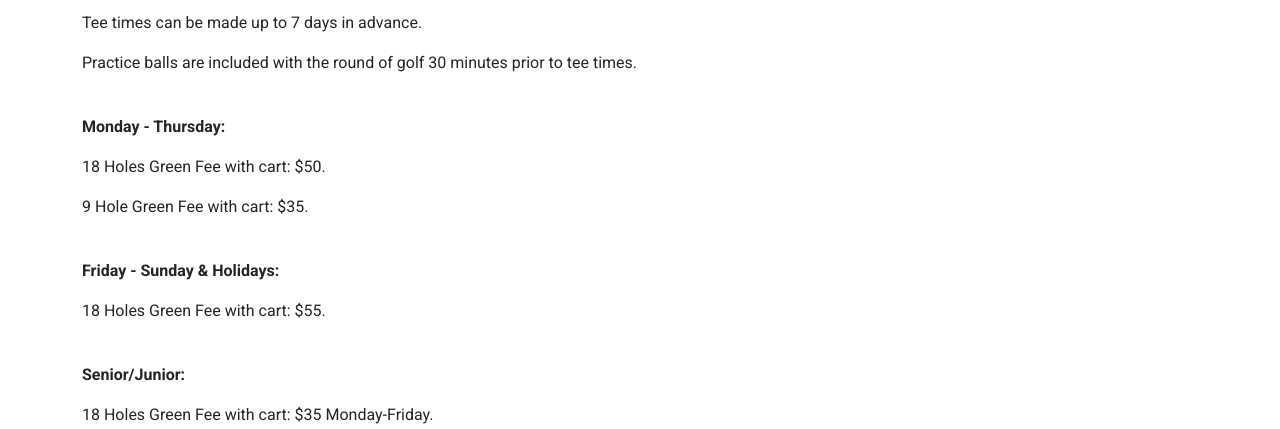
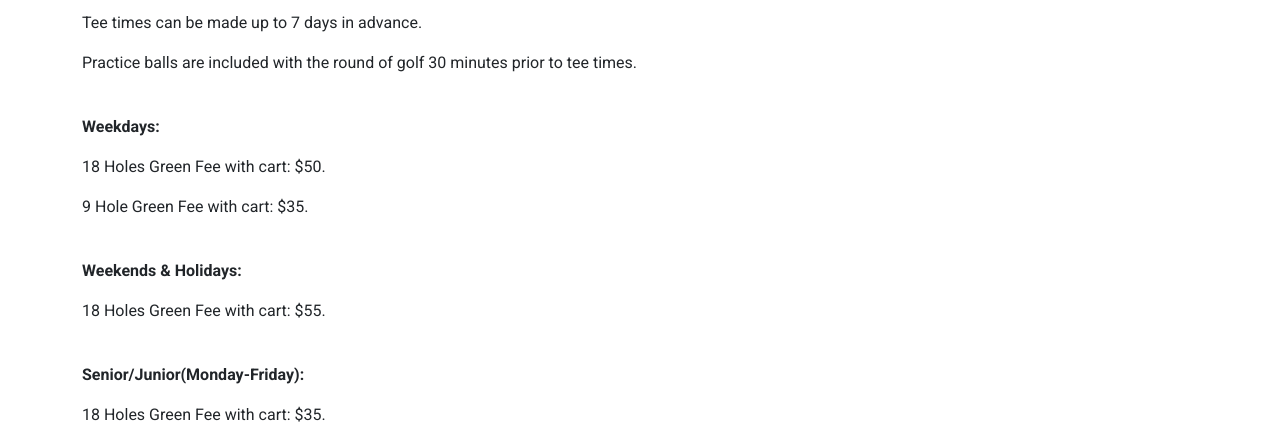
Before and after one commit to WhisperingWoodsGC/Whispering-Woods-Website, an Astro site: page /golf-course/course-rates in a window 1280 px wide. Shown: the part 523-952 px from the top of the page. Built offline with nearby package versions, Linux system fonts and the light colour scheme; Astro itself is replaced by a stand-in of ours.

Commit message:
Updated Course Rates

```diff
--- a/src/pages/golf-course/course-rates.astro
+++ b/src/pages/golf-course/course-rates.astro
@@ -68,23 +68,22 @@ let companyname = 'Whispering Woods';
 
                 <br>
 
-                <p><b>Monday - Thursday:</b></p>
+                <p><b>Weekdays:</b></p>
 
                 <p>18 Holes Green Fee with cart: $50.</p>
                 <p>9 Hole Green Fee with cart: $35.</p>
 
                 <br>
 
-                <p><b>Friday - Sunday & Holidays:</b></p>
+                <p><b>Weekends & Holidays:</b></p>
 
                 <p>18 Holes Green Fee with cart: $55.</p>
 
                 <br>
 
-                <p><b>Senior/Junior:</b></p>
+                <p><b>Senior/Junior(Monday-Friday):</b></p>
 
-
-                <p>18 Holes Green Fee with cart: $35 Monday-Friday.</p>
+                <p>18 Holes Green Fee with cart: $35.</p>
 
                 <br>
 
```
